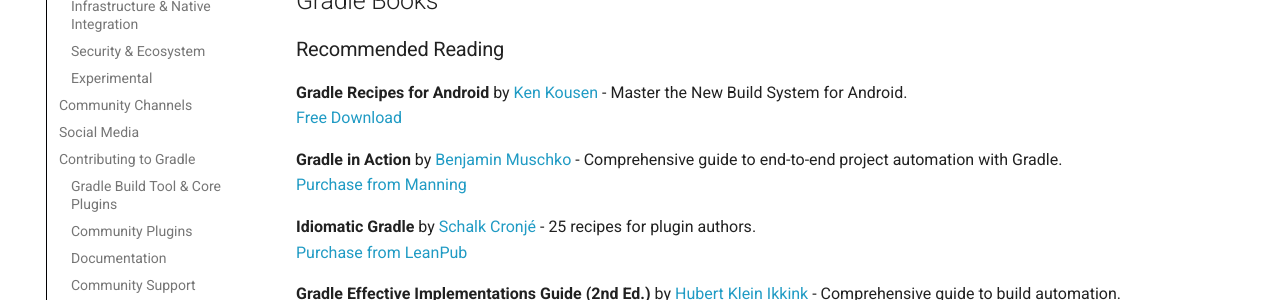
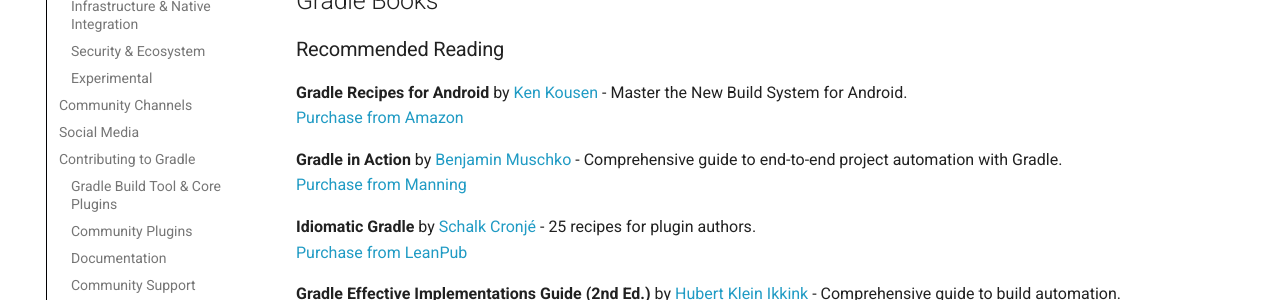
Before and after one commit to gradle/community, an MkDocs documentation site: the page built from docs/README.md, in a window 1280 px wide and 900 px high, scrolled down 3534 px. Shown: the part 228-528 px from the top of the window. Built offline with MkDocs 1.6.1 and Material for MkDocs 9.7.7, drawn with Linux system fonts in a browser that asks for light colours; plug-ins that fetch from the network failed and are left out; comment, search, counter and statistics services are not loaded.

Commit message:
Replace broken link
Free download link no longer works.

```diff
--- a/docs/README.md
+++ b/docs/README.md
@@ -134,7 +134,7 @@ Ways to Contribute:
 ### Recommended Reading
 
 **Gradle Recipes for Android** by [Ken Kousen](https://github.com/kousen) - Master the New Build System for Android.
-[Free Download](https://gradle.com/recipes-for-android/)
+[Purchase from Amazon](https://www.amazon.com/Gradle-Recipes-Android-Master-System/dp/1491947020)
 
 **Gradle in Action** by [Benjamin Muschko](https://github.com/bmuschko) - Comprehensive guide to end-to-end project automation with Gradle.
 [Purchase from Manning](http://manning.com/muschko)
```
